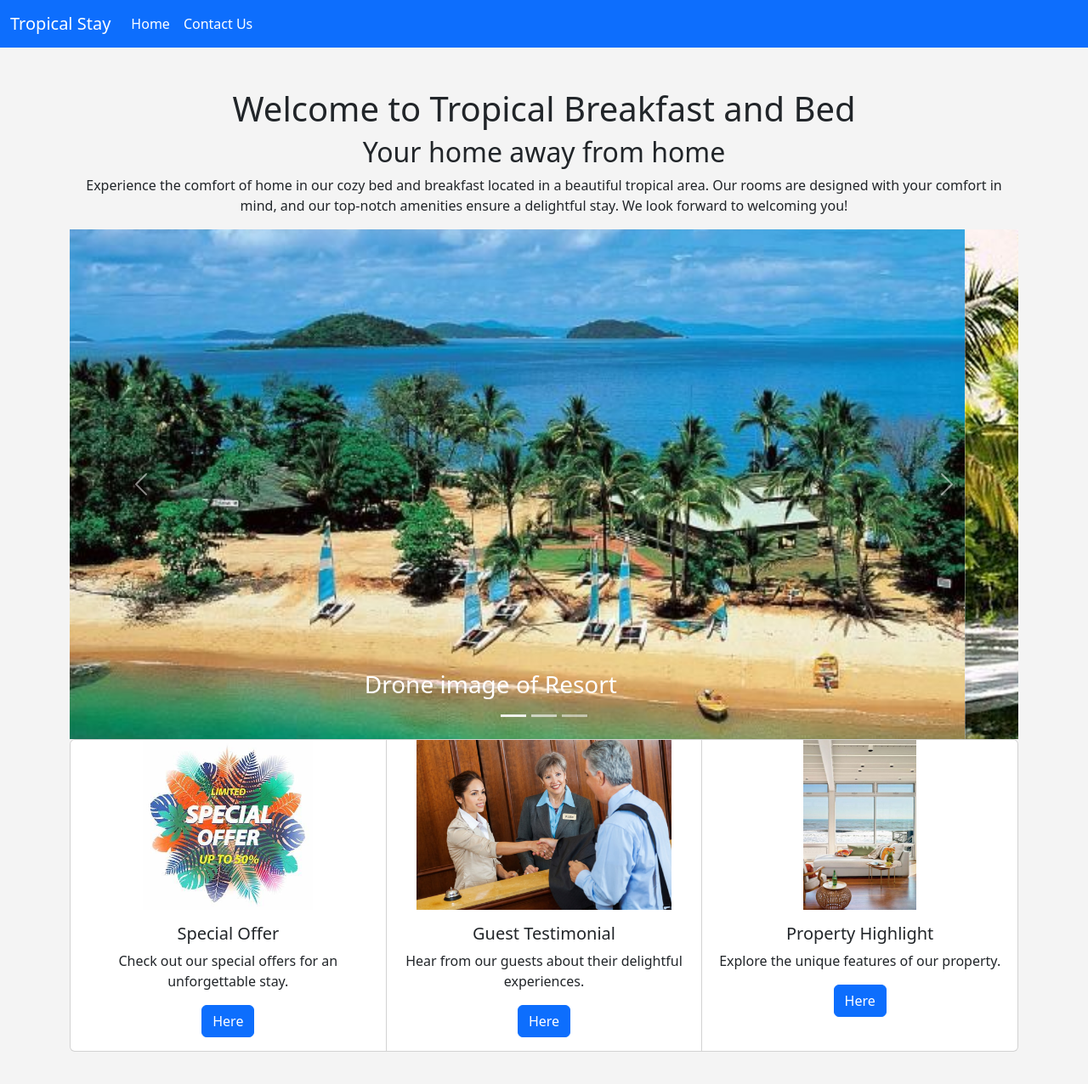
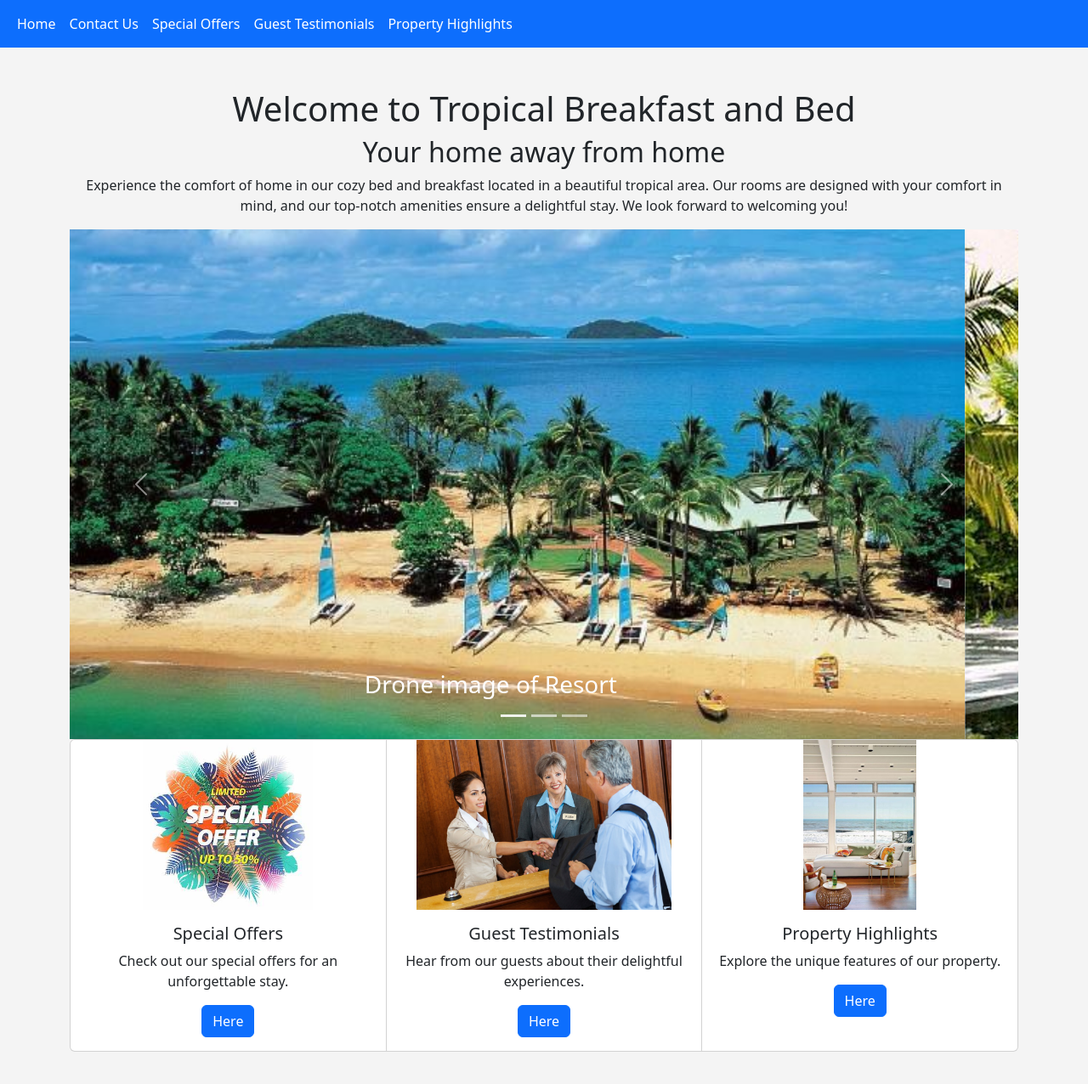
Before and after one commit to AndrewAppleby1/Bootstrap-B-B, a plain HTML site: page Bootstrap B&B/index.html in a window 1280 px wide. Shown: the whole page at 85% size. Drawn offline with nearby package versions, Linux system fonts and the light colour scheme.

Commit message:
Add files via upload
Updated contact page and navbar

```diff
--- a/Bootstrap B&B/index.html
+++ b/Bootstrap B&B/index.html
@@ -11,7 +11,6 @@
 <body>
   <nav class="navbar navbar-expand-lg navbar-dark bg-primary">
     <div class="container-fluid">
-          <a class="navbar-brand" href="#">Tropical Stay</a>
       <button class="navbar-toggler" type="button" data-bs-toggle="collapse" data-bs-target="#navbarNav" aria-controls="navbarNav" aria-expanded="false" aria-label="Toggle navigation">
         <span class="navbar-toggler-icon"></span>
       </button>
@@ -23,10 +22,21 @@
           <li class="nav-item">
             <a class="nav-link" href="contact.html">Contact Us</a>
           </li>
+          <li class="nav-item">
+            <a class="nav-link" href="#">Special Offers</a>
+          </li>
+          <li class="nav-item">
+            <a class="nav-link" href="#">Guest Testimonials</a>
+          </li>
+          <li class="nav-item">
+            <a class="nav-link" href="#">Property Highlights</a>
+          </li>
         </ul>
       </div>
     </div>
 </nav>
+
+
     <div class="container text-center py-5">
         <h1>Welcome to Tropical Breakfast and Bed</h1>
         <h2>Your home away from home</h2>
@@ -68,25 +78,25 @@
       </div>
       <div class="card-group">
         <div class="card">
-          <img src="OIPP.jpg" class="card-img-top" alt="Special Offer">
+          <img src="OIPP.jpg" class="card-img-top" alt="Special-Offers">
           <div class="card-body">
-            <h5 class="card-title">Special Offer</h5>
+            <h5 class="card-title">Special Offers</h5>
             <p class="card-text">Check out our special offers for an unforgettable stay.</p>
             <button type="button" class="btn btn-primary">Here</button>
           </div>
         </div>
         <div class="card">
-          <img src="istockphoto-497891885-170667a.jpg" class="card-img-top" alt="Guest Testimonial">
+          <img src="istockphoto-497891885-170667a.jpg" class="card-img-top" alt="Guest-Testimonials">
           <div class="card-body">
-            <h5 class="card-title">Guest Testimonial</h5>
+            <h5 class="card-title">Guest Testimonials</h5>
             <p class="card-text">Hear from our guests about their delightful experiences.</p>
             <button type="button" class="btn btn-primary">Here</button>
           </div>
         </div>
         <div class="card">
-          <img src="dfee5f23da4d2534e1c6a999ef93d8bb--beach-house-decor-beach-house-interiors.jpg" class="card-img-top" alt="Property Highlight">
+          <img src="dfee5f23da4d2534e1c6a999ef93d8bb--beach-house-decor-beach-house-interiors.jpg" class="card-img-top" alt="Property-Highlights">
           <div class="card-body">
-            <h5 class="card-title">Property Highlight</h5>
+            <h5 class="card-title">Property Highlights</h5>
             <p class="card-text">Explore the unique features of our property.</p>
             <button type="button" class="btn btn-primary">Here</button>
           </div>
--- a/Bootstrap B&B/styles.css
+++ b/Bootstrap B&B/styles.css
@@ -22,3 +22,11 @@ body {
     height: 200px;
     object-fit: contain;
 }
+.contact-form {
+    padding: 20px;
+    background-color: #f8f9fa;
+    border-radius: 5px;
+}
+.map {
+    height: 400px;
+}
```
Also changed, not shown: Bootstrap B&B/contact.html (+22 -9 lines). Lines whose indentation alone changed are shown as unchanged.
